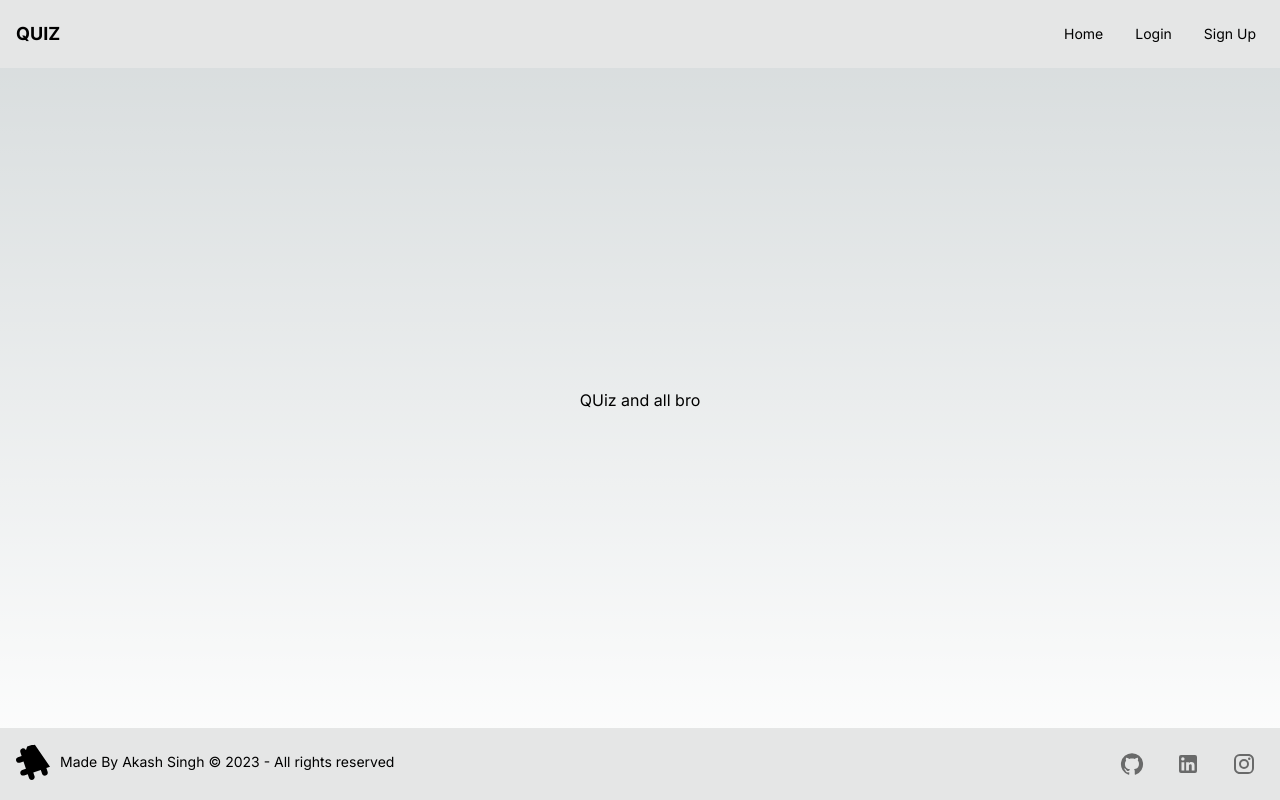
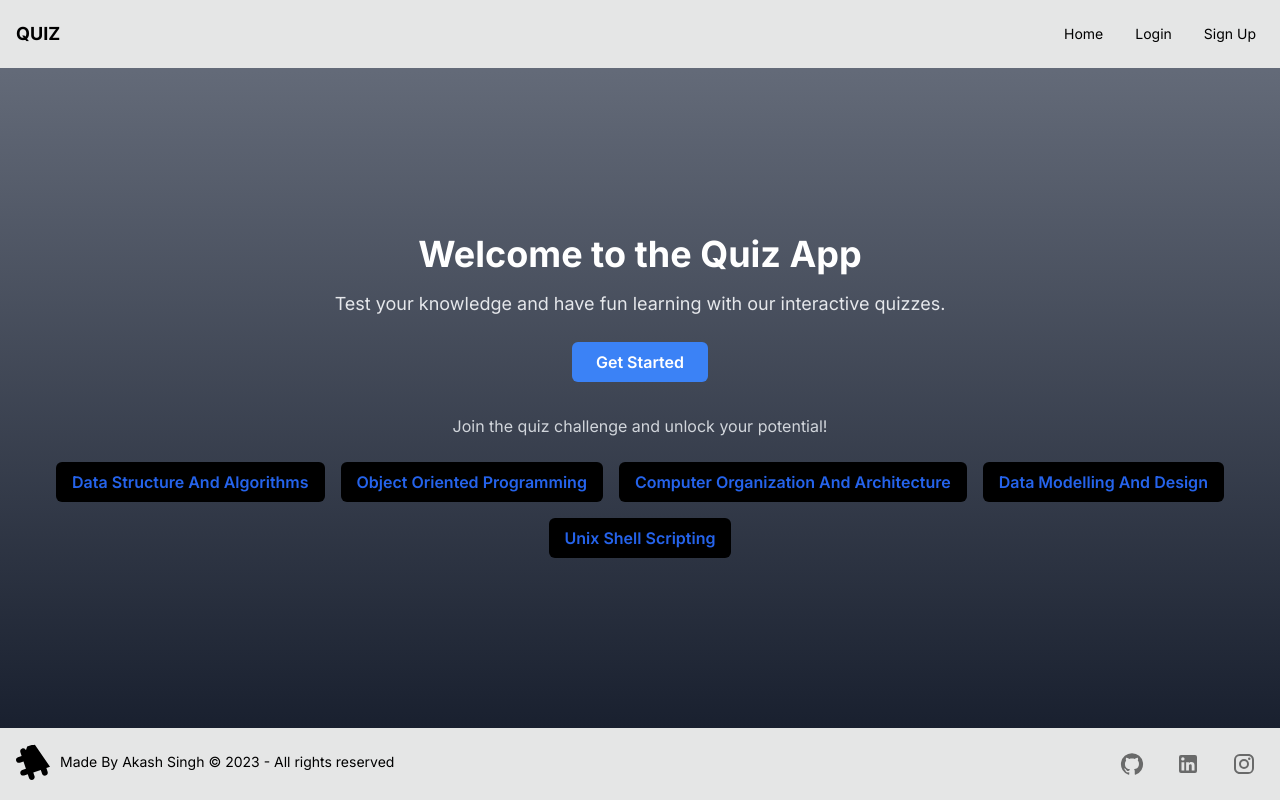
Before and after one commit to SkySingh04/QuizQuest, a Next.js app: page / in a window 1280 px wide. Built offline with nearby package versions, Linux system fonts and the light colour scheme; no server answers.

Commit message:
Finished First Draft

```diff
--- a/app/page.tsx
+++ b/app/page.tsx
@@ -1,9 +1,36 @@
+import React from 'react';
+import Link from 'next/link';
 
 export default function Home() {
   return (
-
-    <div className="flex flex-col items-center justify-center min-h-screen py-2">
-      QUiz and all bro
+    <div className="flex flex-col items-center justify-center min-h-screen bg-gradient-to-b from-gray-500 to-gray-900">
+      <h1 className="text-4xl font-bold text-white mb-4">Welcome to the Quiz App</h1>
+      <p className="text-lg text-gray-200 mb-6">
+        Test your knowledge and have fun learning with our interactive quizzes.
+      </p>
+      <Link href="/quiz" className="bg-blue-500 text-white font-semibold px-6 py-2 rounded-md hover:bg-blue-600">
+          Get Started
+      </Link>
+      <div className="mt-8 text-gray-300 text-center">
+        <p>Join the quiz challenge and unlock your potential!</p>
+        <div className="flex flex-wrap justify-center mt-4">
+          <div className="bg-black text-blue-600 font-semibold px-4 py-2 rounded-md m-2 cursor-pointer hover:bg-blue-200">
+            Data Structure And Algorithms
+          </div>
+          <div className="bg-black text-blue-600 font-semibold px-4 py-2 rounded-md m-2 cursor-pointer hover:bg-blue-200">
+            Object Oriented Programming
+          </div>
+          <div className="bg-black text-blue-600 font-semibold px-4 py-2 rounded-md m-2 cursor-pointer hover:bg-blue-200">
+            Computer Organization And Architecture
+          </div>
+          <div className="bg-black text-blue-600 font-semibold px-4 py-2 rounded-md m-2 cursor-pointer hover:bg-blue-200">
+            Data Modelling And Design
+          </div>
+          <div className="bg-black text-blue-600 font-semibold px-4 py-2 rounded-md m-2 cursor-pointer hover:bg-blue-200">
+            Unix Shell Scripting
+          </div>
+        </div>
+      </div>
     </div>
-  )
+  );
 }
```
